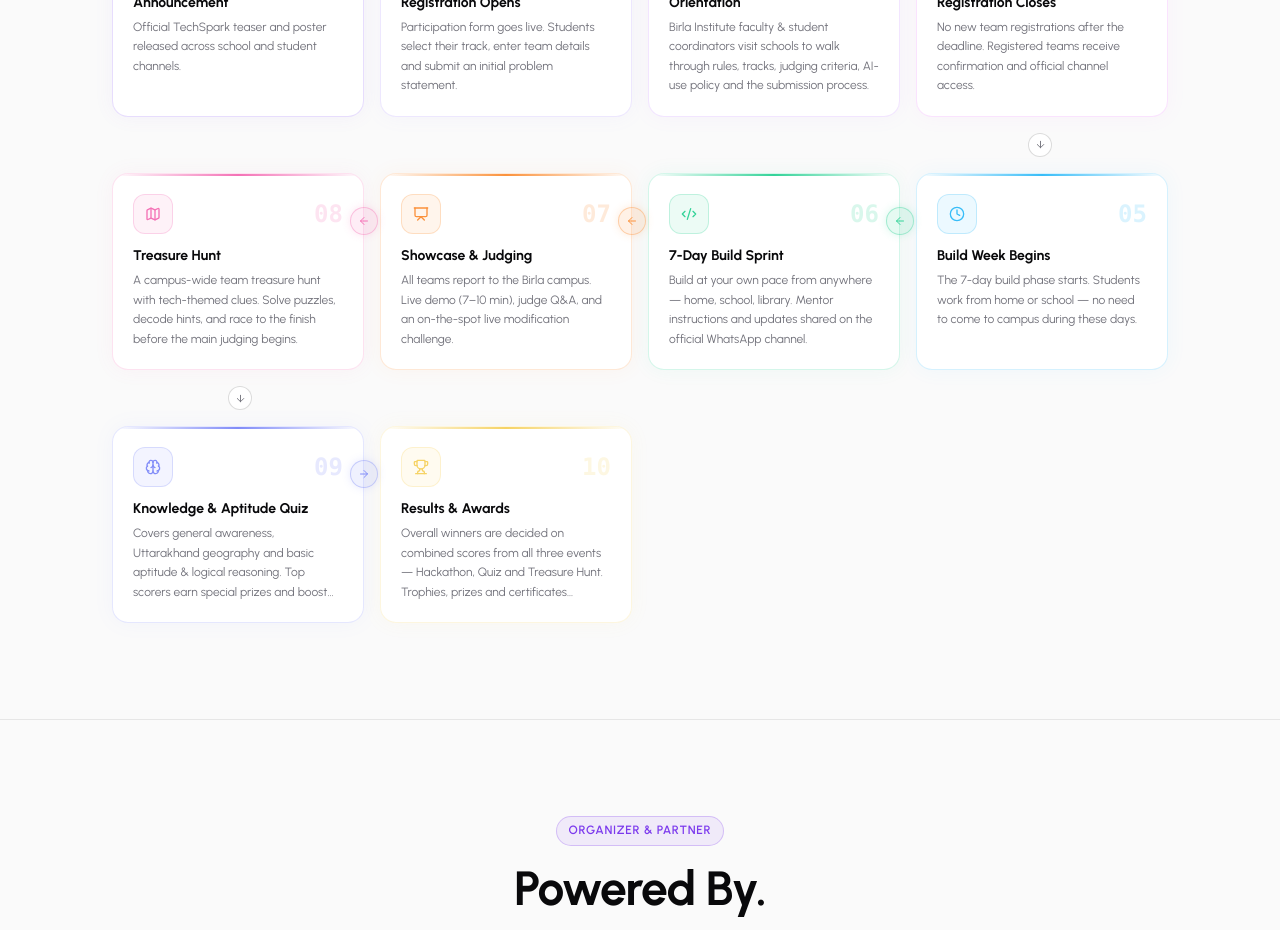
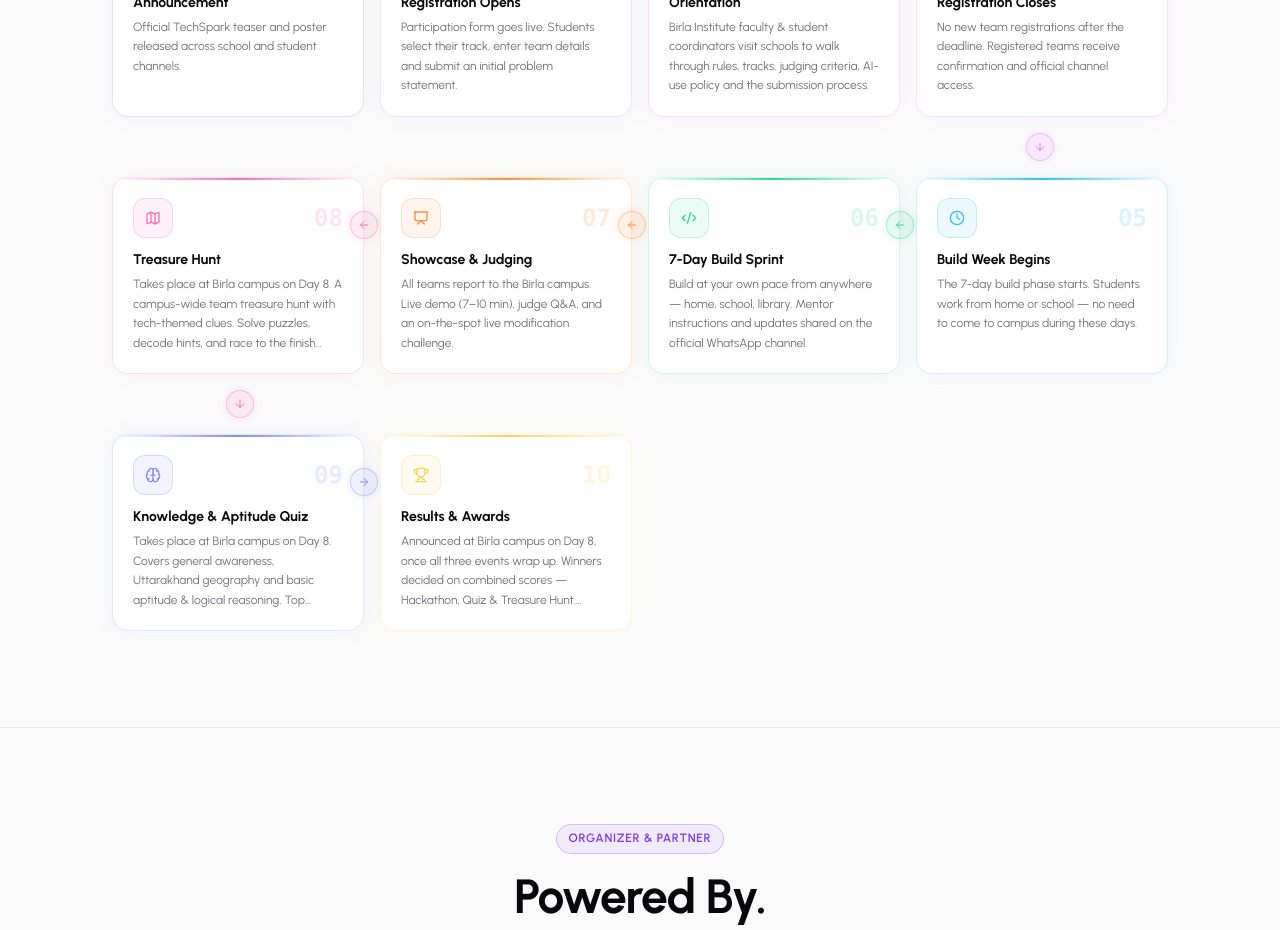
Before and after one commit to Jayendra25/school-hackathon, a Next.js app: page / in a window 1280 px wide. Shown: the part 5480-6410 px from the top of the page. Built offline with nearby package versions, Linux system fonts and the light colour scheme.

Commit message:
improved tense

```diff
--- a/src/components/sections/ScheduleSection.tsx
+++ b/src/components/sections/ScheduleSection.tsx
@@ -58,21 +58,21 @@ const steps = [
     step: "08",
     phase: "Treasure Hunt",
     icon: Map,
-    desc: "A campus-wide team treasure hunt with tech-themed clues. Solve puzzles, decode hints, and race to the finish before the main judging begins.",
+    desc: "Takes place at Birla campus on Day 8. A campus-wide team treasure hunt with tech-themed clues. Solve puzzles, decode hints, and race to the finish before the main judging begins.",
     color: "#f472b6",
   },
   {
     step: "09",
     phase: "Knowledge & Aptitude Quiz",
     icon: Brain,
-    desc: "Covers general awareness, Uttarakhand geography and basic aptitude & logical reasoning. Top scorers earn special prizes and boost their team's score.",
+    desc: "Takes place at Birla campus on Day 8. Covers general awareness, Uttarakhand geography and basic aptitude & logical reasoning. Top scorers earn special prizes and boost their team's score.",
     color: "#818cf8",
   },
   {
     step: "10",
     phase: "Results & Awards",
     icon: Trophy,
-    desc: "Overall winners are decided on combined scores from all three events — Hackathon, Quiz and Treasure Hunt. Trophies, prizes and certificates distributed on stage.",
+    desc: "Announced at Birla campus on Day 8, once all three events wrap up. Winners decided on combined scores — Hackathon, Quiz & Treasure Hunt. Trophies, prizes and certificates on stage.",
     color: "#f6d365",
     gold: true,
   },
@@ -221,7 +221,11 @@ export default function ScheduleSection() {
                 </div>
 
                 {/* Down arrow between rows */}
-                {rowIdx < rows.length - 1 && (
+                {rowIdx < rows.length - 1 && (() => {
+                  // last card in the current row (rightmost on even, leftmost on odd — but always step at end of row)
+                  const lastStep = row[row.length - 1];
+                  const arrowColor = lastStep.color;
+                  return (
                     <motion.div
                       className="flex my-4"
                       style={{ justifyContent: rowIdx % 2 === 0 ? "flex-end" : "flex-start" }}
@@ -238,14 +242,19 @@ export default function ScheduleSection() {
                         }}
                       >
                         <div
-                        className="flex items-center justify-center w-6 h-6 rounded-full"
-                        style={{ background: "var(--bg-raised)", border: "1px solid var(--border-strong)" }}
+                          className="flex items-center justify-center w-7 h-7 rounded-full"
+                          style={{
+                            background: `${arrowColor}20`,
+                            border: `1px solid ${arrowColor}60`,
+                            boxShadow: `0 0 8px ${arrowColor}30`,
+                          }}
                         >
-                        <ArrowDown style={{ width: 11, height: 11, color: "var(--text-muted)" }} />
+                          <ArrowDown style={{ width: 12, height: 12, color: arrowColor }} />
                         </div>
                       </div>
                     </motion.div>
-                )}
+                  );
+                })()}
               </div>
             );
           })}
```
Lines whose indentation alone changed are shown as unchanged.
